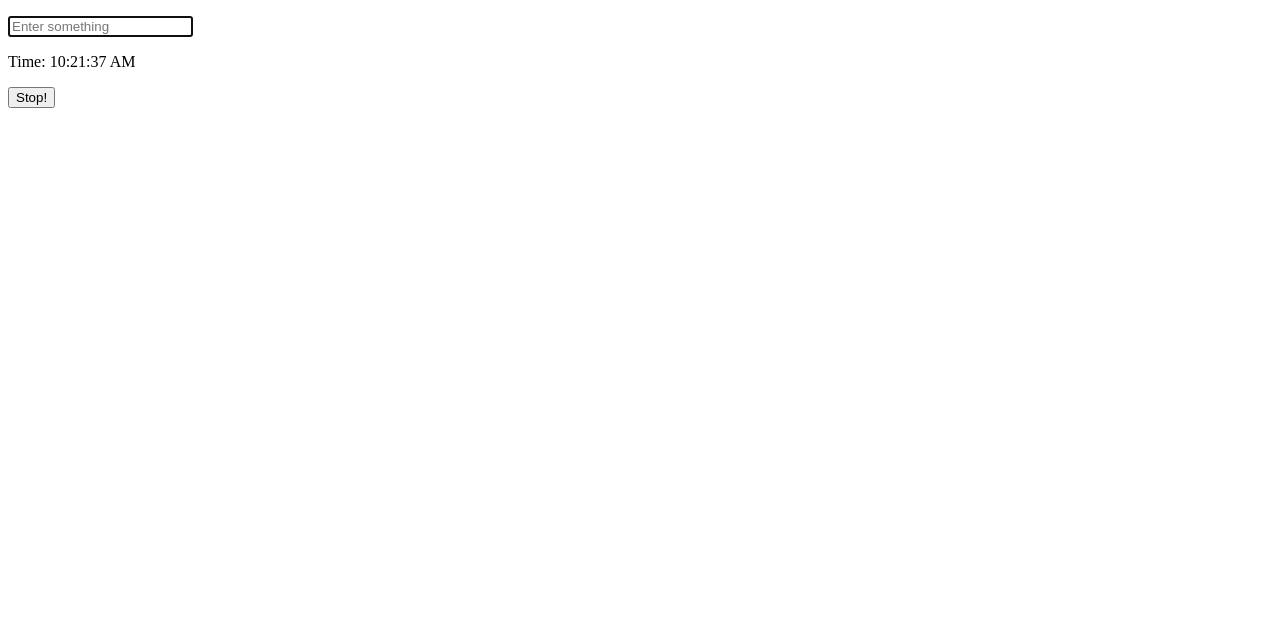
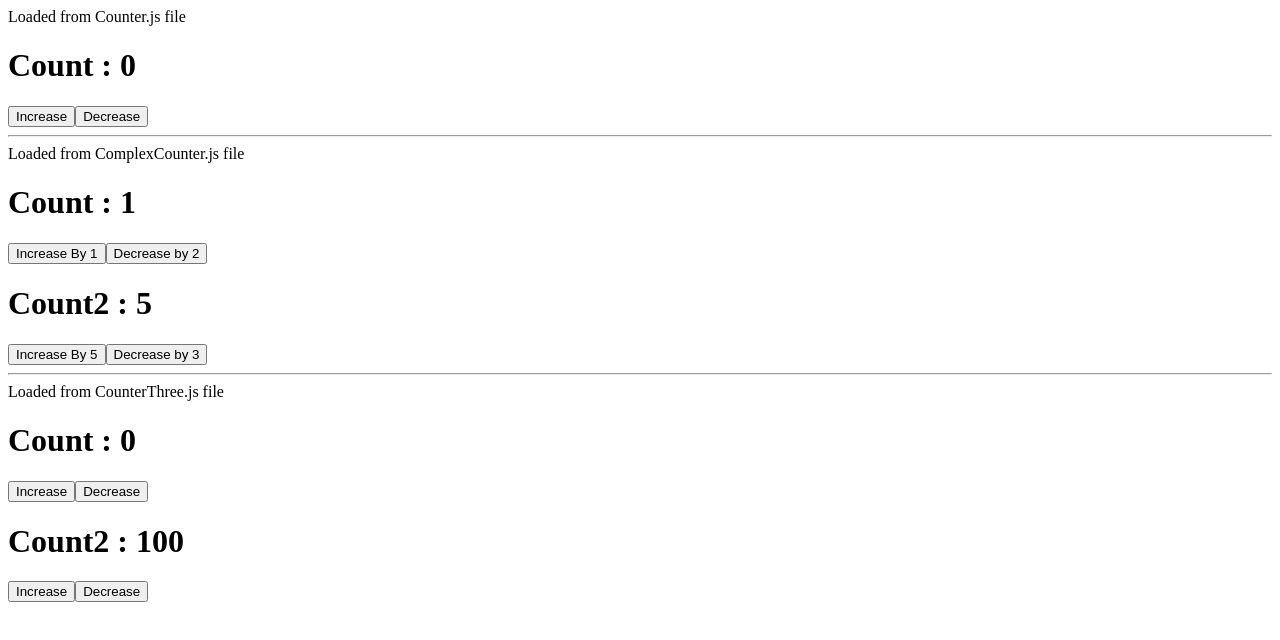
Before and after one commit to i-iktear/React-Practice-Of-LWS, a React (Create React App) app: page / in a window 1280 px wide. Shown: the top 640 px of the page. Built offline with nearby package versions, Linux system fonts and the light colour scheme.

Commit message:
React useReducer hook Practice

```diff
--- a/src/App.js
+++ b/src/App.js
@@ -1,12 +1,14 @@
 import React from "react";
-import Form from "./Functional Components/useRef/Form";
-import Time from "./Functional Components/useRef/Time";
+import Counter from "./Functional Components/useReducer/Counter";
+import ComplexCounter from "./Functional Components/useReducer/ComplexCounter";
+import CounterThree from "./Functional Components/useReducer/CounterThree";
 
 export default function App() {
   return (
     <div className="app">
-      <Form />
-      <Time />
+      <Counter />
+      <ComplexCounter />
+      <CounterThree />
     </div>
   );
 }
```
